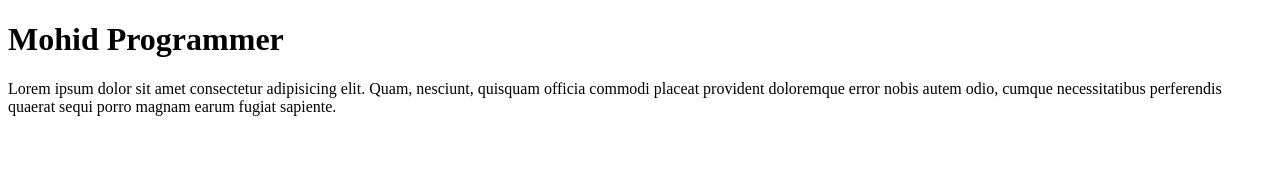
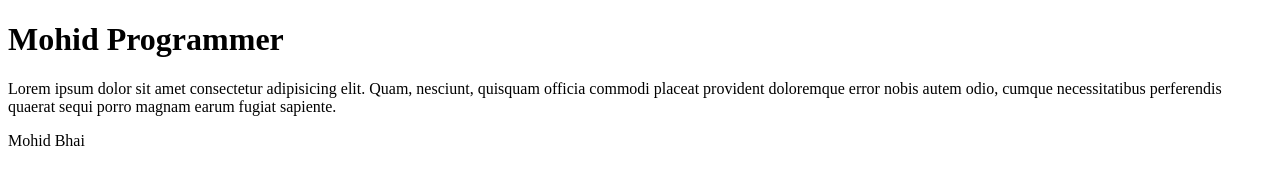
Before and after one commit to MohammadMohid07/first-projects, a plain HTML site: page index.html in a window 1280 px wide. Drawn offline with Linux system fonts and the light colour scheme.

Commit message:
Update index.html

```diff
--- a/index.html
+++ b/index.html
@@ -9,5 +9,6 @@
 <body>
     <h1>Mohid Programmer</h1>
     <p>Lorem ipsum dolor sit amet consectetur adipisicing elit. Quam, nesciunt, quisquam officia commodi placeat provident doloremque error nobis autem odio, cumque necessitatibus perferendis quaerat sequi porro magnam earum fugiat sapiente.</p>
+    <p>Mohid Bhai</P>
 </body>
 </html>
```
